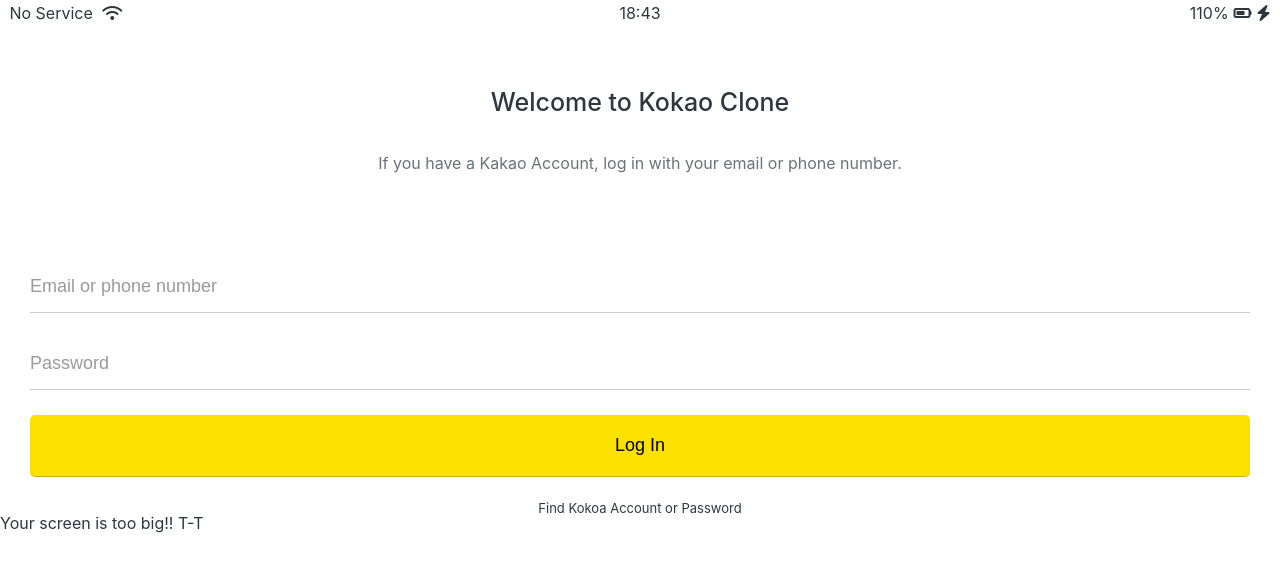
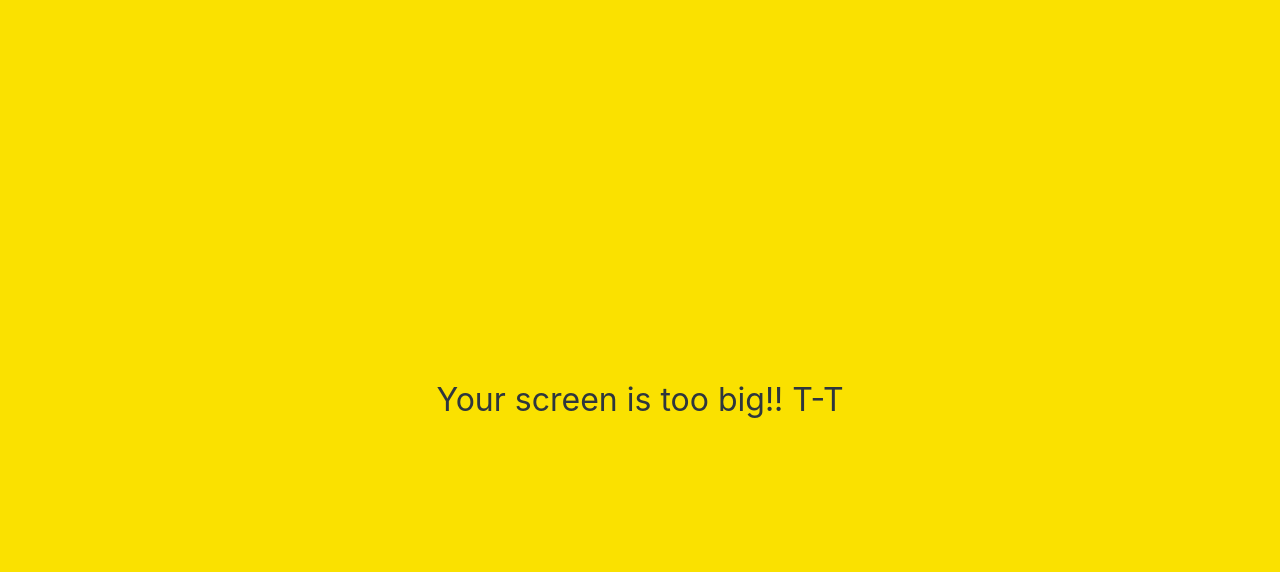
Before and after one commit to HectorSin/kokoa-clone-2020-practice, a plain HTML site: page index.html in a window 1280 px wide. Drawn offline with Linux system fonts and the light colour scheme.

Commit message:
undo work

```diff
--- a/CSS/components/no-mobile.css
+++ b/CSS/components/no-mobile.css
@@ -1,4 +1,4 @@
-/*#no-mobile {
+#no-mobile {
     position: absolute;
     z-index: 99;
     background-color: var(--yellow);
@@ -9,7 +9,7 @@
     align-items: center;
     font-size: 32px;
     top: 0;
-}*/
+}
 
 
 @media screen and (max-width: 800px) {
```
